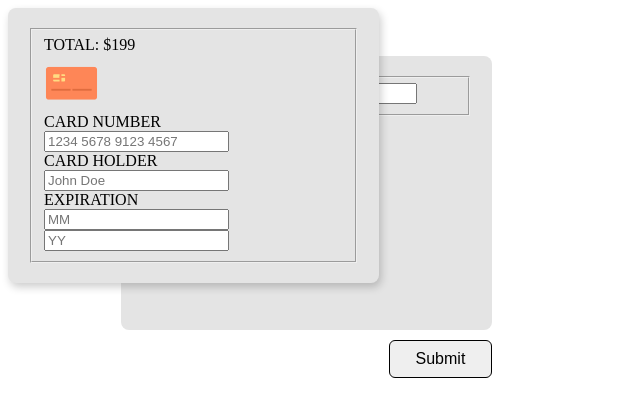
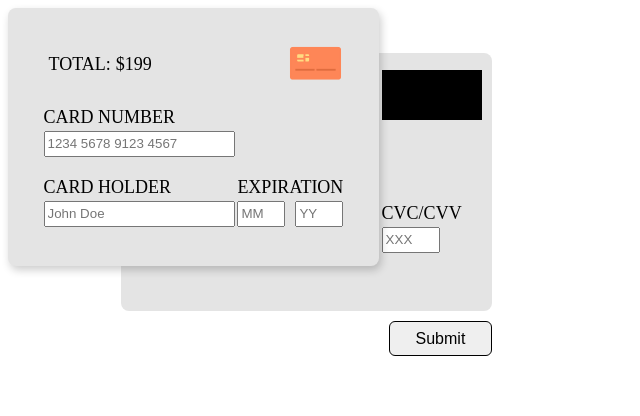
Before and after one commit to katharinep/wdd131, a plain HTML site: page creditcard/index.html in a window 1280 px wide. Shown: the whole page, without its empty margins (0-640 px from the left). Drawn offline with Linux system fonts and the light colour scheme.

Commit message:
Finished some styling on card back. (Alignment still not quite right.)

```diff
--- a/creditcard/creditcard.css
+++ b/creditcard/creditcard.css
@@ -18,42 +18,84 @@ form {
     width: 100%;
     height: 100%;
     border-radius: 8px;
-    padding: 20px;
     background-color: rgb(228, 228, 228);
     box-sizing: border-box;
+    font-size: 18px;
 }
 
-/*label, input {
+label, input {
     width: 100%;
-}*/
+    line-height: 1.5;
+}
 
 .cardFront {
     box-shadow: 2px 4px 8px rgba(0, 0, 0, 0.2);
-    display: grid;
     grid-column: 1 / 3;
     grid-row: 1 / 3;
+    padding: 20px;
 }
 
-/*.totalContainer {
+#cardFront {
+    display: grid;
+    grid-template-columns: 2fr 1fr;
+    grid-template-rows: 1fr 1fr 1fr;
+    border: none;
+    gap: 10px;
+}
+
+.totalContainer {
     grid-column: 1 / 2;
-    display: grid;
-    grid-template-columns: 1fr auto;
+    display: flex;
+    gap: 5px;
+    padding: 5px;
     align-items: center;
-}*/
+}
 
-/*#cardImage {
+
+#cardImage {
     grid-column: 2 / 3;
-}*/
+    grid-row: 1 / 2;
+    justify-self: end;
+    align-self: center;
+}
 
-/*#cardNumber {
-    grid-column: 1/ span 2;
-}*/
+img {
+    justify-items: right;
+}
+
+#cardNumber {
+    grid-column: 1/ 3;
+    grid-row: 2 / 3;
+    width: 100%;
+}
+
+.cardHolderContainer {
+    grid-column: 1 / 2;
+    grid-row: 3 / 4;
+}
+
+.expirationContainer {
+    grid-column: 2 / 3;
+    grid-row: 3 / 4;
+}
+
+.expirationInputs {
+    display: flex;
+    gap: 10px;
+    box-sizing: border-box;
+}
 
 .cardBack {
     z-index: -1;
     grid-column: 2 / 4;
     grid-row: 2 / 4;
+}
 
+#cardBack {
+    display: grid;
+    grid-template-columns: 245px 100px;
+    grid-template-rows: 100px 100px;
+    border: none;
 }
 
 button {
@@ -65,26 +107,20 @@ button {
     grid-row: 4 / 5;
 }
 
-/*.expirationInputs {
-    display: grid;
-    grid-template-columns: 1fr 1fr;
-    gap: 10px;
+.magneticStrip {
+    background-color: black;
+    grid-row: 1 / 2;
+    grid-column: 2 / 3;
+    height: 50px;
+    margin-top: 10px;
+}
+
+.cvcContainer {
+    grid-row: 2 / 3;
+    grid-column: 2 / 3;
+    padding-top: 40px;
+}
+
+#cardCVC {
     width: 50px;
-}*/
-
-/*.magneticStrip {
-    background-color: black;
-    width: 300px;
-}*/
-
-/*.cardNumberContainer {
-    grid-column: 1 / span 2;
-}*/
-
-/*.cardHolderContainer {
-    grid-column: 1 / 2;
-}*/
-
-/*.expirationContainer {
-    grid-column: 2 / 3;
-}*/
+}
--- a/creditcard/index.html
+++ b/creditcard/index.html
@@ -35,7 +35,7 @@
                     <input id="cardHolder" name="cardHolder" type="text" placeholder="John Doe">
                 </div>
 
-            <div class="expirationContainer">
+                <div class="expirationContainer" id="expirationContainer">
                     <label for="expiration">EXPIRATION</label>
                     <div class="expirationInputs">
                         <input id="monthExpiration" name="monthExpiration" type="text" placeholder="MM" maxlength="2">
```
Lines whose indentation alone changed are shown as unchanged.
